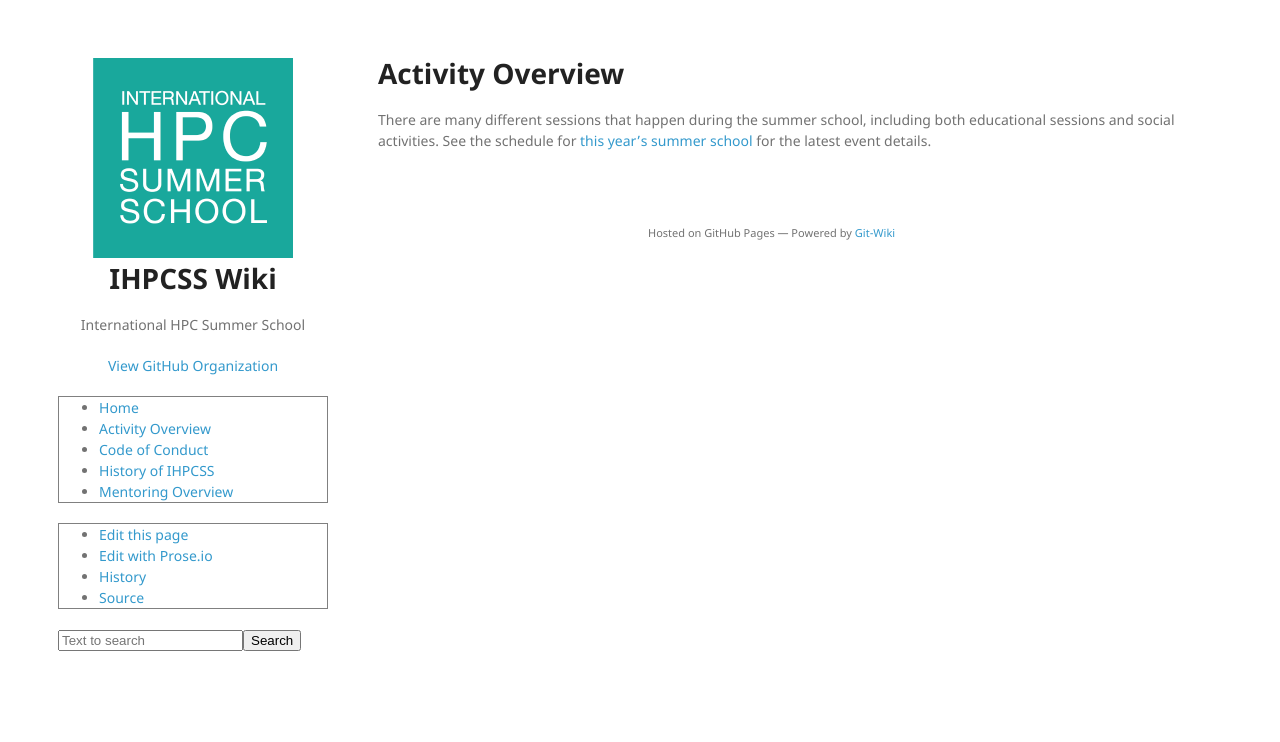
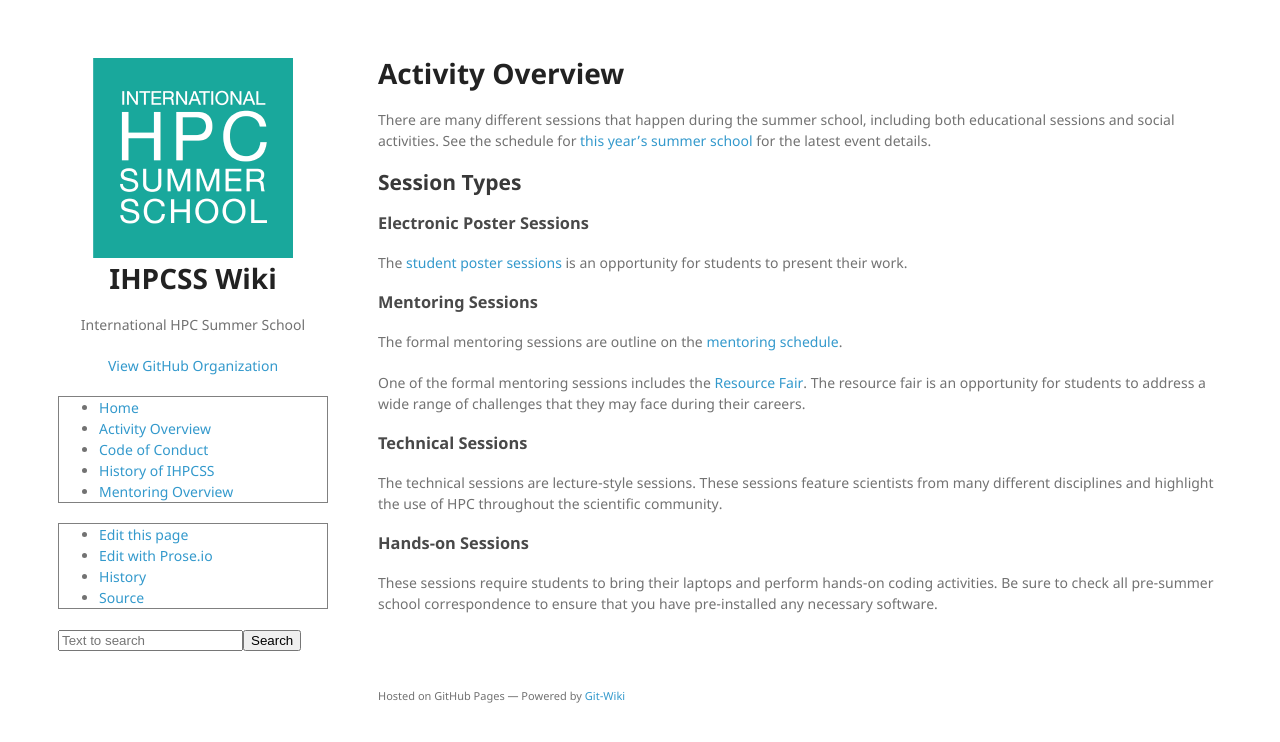
Before and after one commit to IHPCSS/ihpcss-wiki, a Jekyll site: the page built from wiki/activity-overview.md, in a window 1280 px wide. Shown: the top 742 px of the page. Built offline with Jekyll 4.4.1, drawn with Linux system fonts in a browser that asks for light colours; nearby versions of some CDN libraries.

Commit message:
activity overview page

```diff
--- a/wiki/activity-overview.md
+++ b/wiki/activity-overview.md
@@ -7,3 +7,26 @@ tag: [sidebar]
 
 There are many different sessions that happen during the summer school, including both educational sessions and social activities.
 See the schedule for [this year's summer school]({{ site.current_link }}) for the latest event details.
+
+## Session Types
+
+### Electronic Poster Sessions
+
+The [student poster sessions]({{ site.baseurl }}/wiki/student-tech-session.html) is an opportunity for students to present their work.
+
+### Mentoring Sessions
+
+The formal mentoring sessions are outline on the [mentoring schedule]({{ site.baseurl }}/wiki/mentoring-schedule.html).
+
+One of the formal mentoring sessions includes the [Resource Fair]({{ site.baseurl }}/wiki/resource-fair.html).
+The resource fair is an opportunity for students to address a wide range of challenges that they may face during their careers.
+
+### Technical Sessions
+
+The technical sessions are lecture-style sessions.
+These sessions feature scientists from many different disciplines and highlight the use of HPC throughout the scientific community.
+
+### Hands-on Sessions
+
+These sessions require students to bring their laptops and perform hands-on coding activities.
+Be sure to check all pre-summer school correspondence to ensure that you have pre-installed any necessary software.
```
